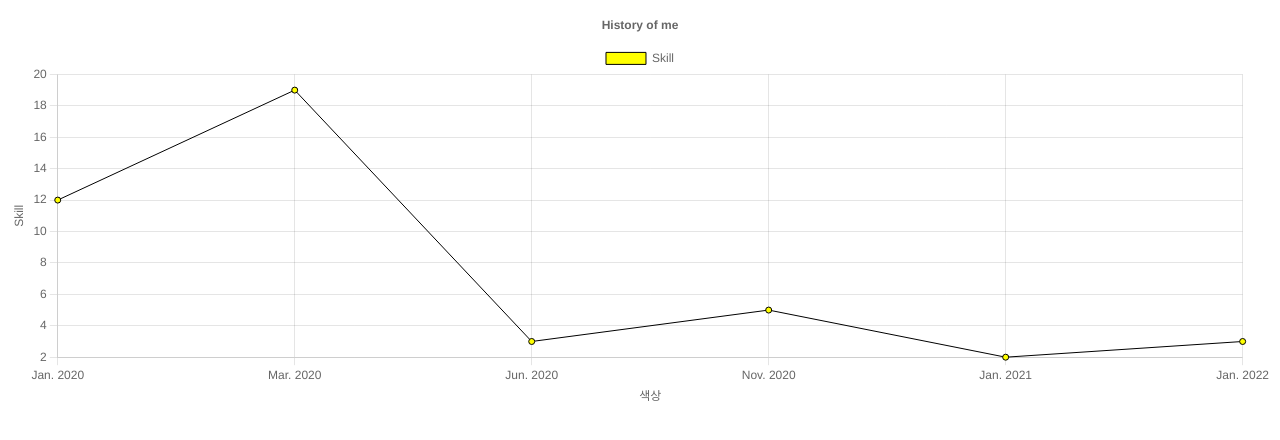
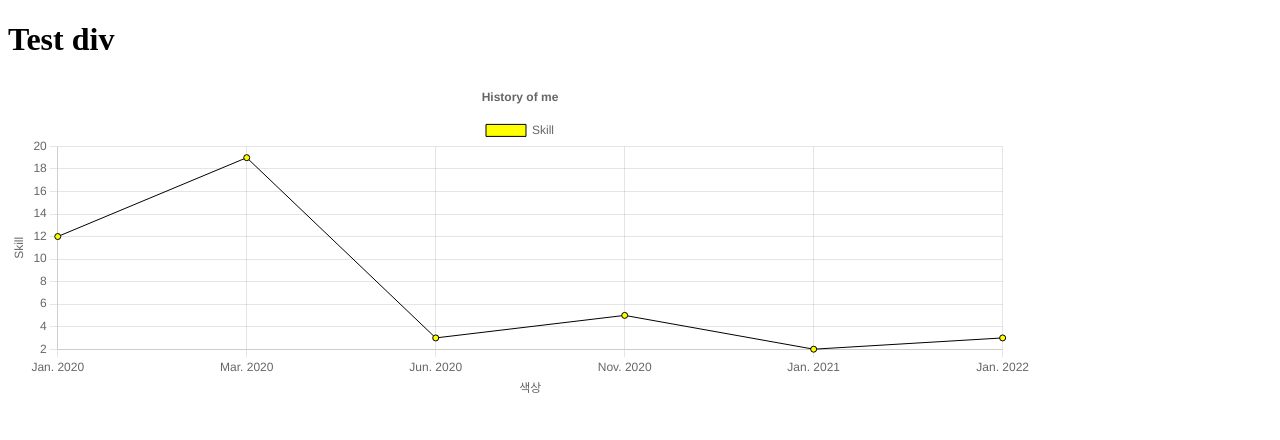
Before and after one commit to lomuto/portfolio, a website: page src/index.html in a window 1280 px wide. Drawn offline with nearby package versions, Linux system fonts and the light colour scheme.

Commit message:
feature (index.html) Add wrapper of chart

```diff
--- a/src/index.html
+++ b/src/index.html
@@ -10,7 +10,8 @@
     <script defer src="index.js"></script>
 </head>
 <body>
-    <div>
+    <div id="canvas-wrapper" style="position: relative; height:40vh; width:80vw">
+        <div><h1>Test div</h1></div>
         <canvas id="chart"></canvas>
       </div>
 </body>
```
